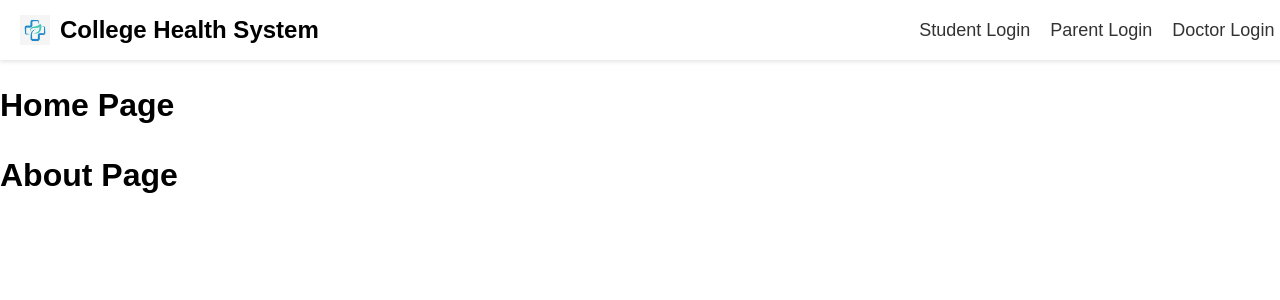
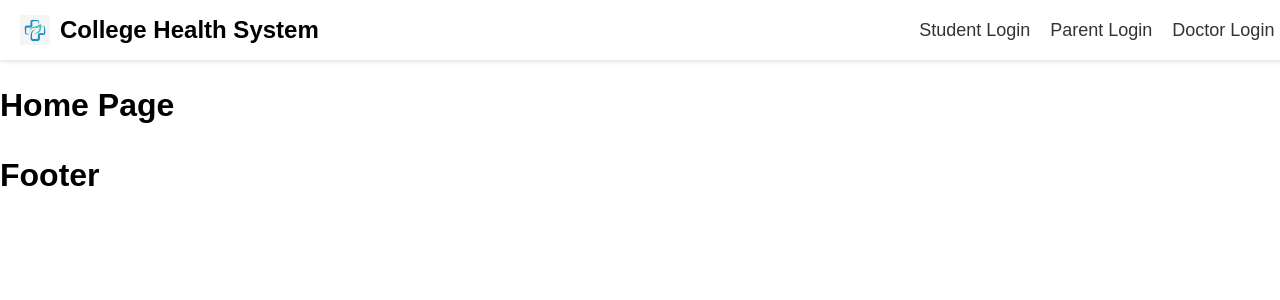
Before and after one commit to Arya4930/College-Healthcare-System, a React (Vite) app: page / in a window 1280 px wide. Shown: the top 300 px of the page. Built offline with nearby package versions, Linux system fonts and the light colour scheme.

Commit message:
Footer file

```diff
--- a/package.json
+++ b/package.json
@@ -9,7 +9,7 @@
     "build": "vite build",
     "lint": "eslint .",
     "preview": "vite preview",
-    "deploy": "gh-pages -d dist"
+    "deploy": "vite build && gh-pages -d dist"
   },
   "dependencies": {
     "lucide-react": "^0.562.0",
--- a/src/components/Footer.jsx
+++ b/src/components/Footer.jsx
@@ -1,9 +1,7 @@
-function About() {
+export default function Footer() {
     return (
         <>
-            <h1>About Page</h1>
+            <h1>Footer</h1>
         </>
     )
 }
-
-export default About;
```
